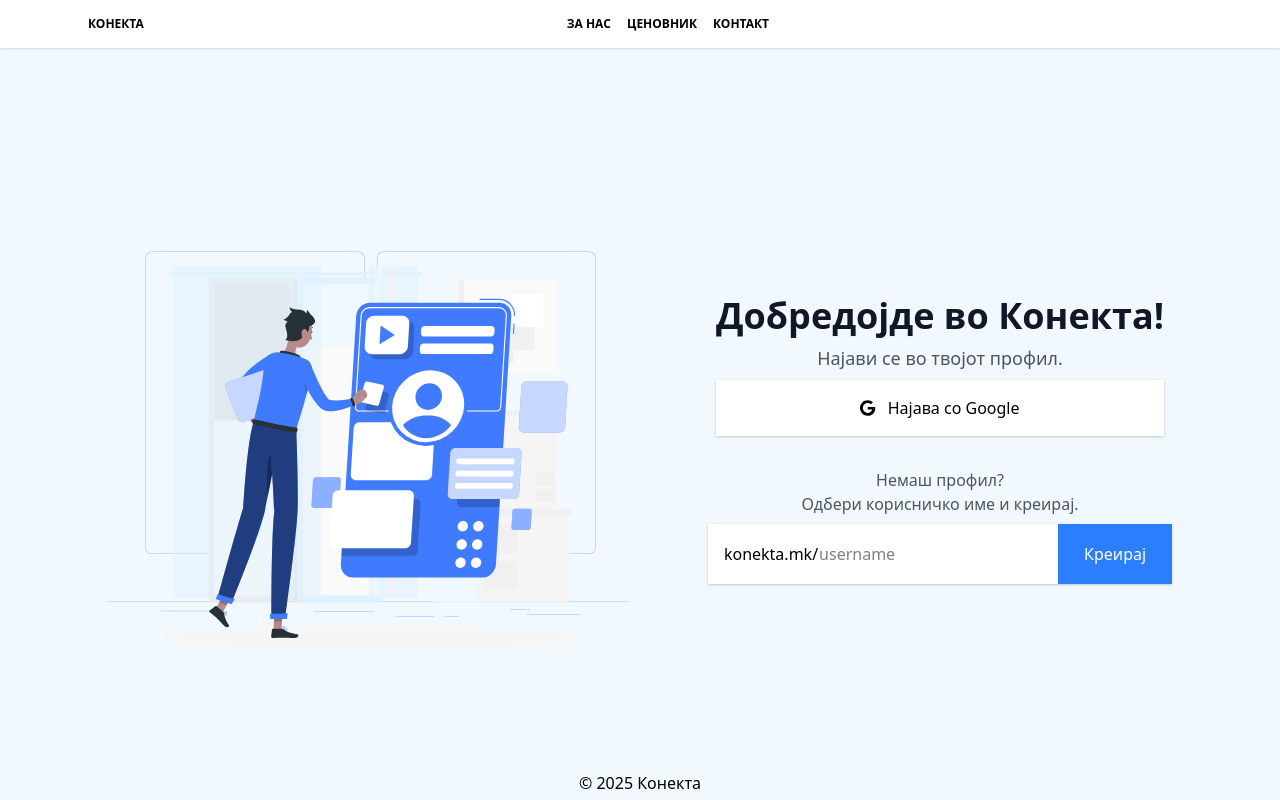
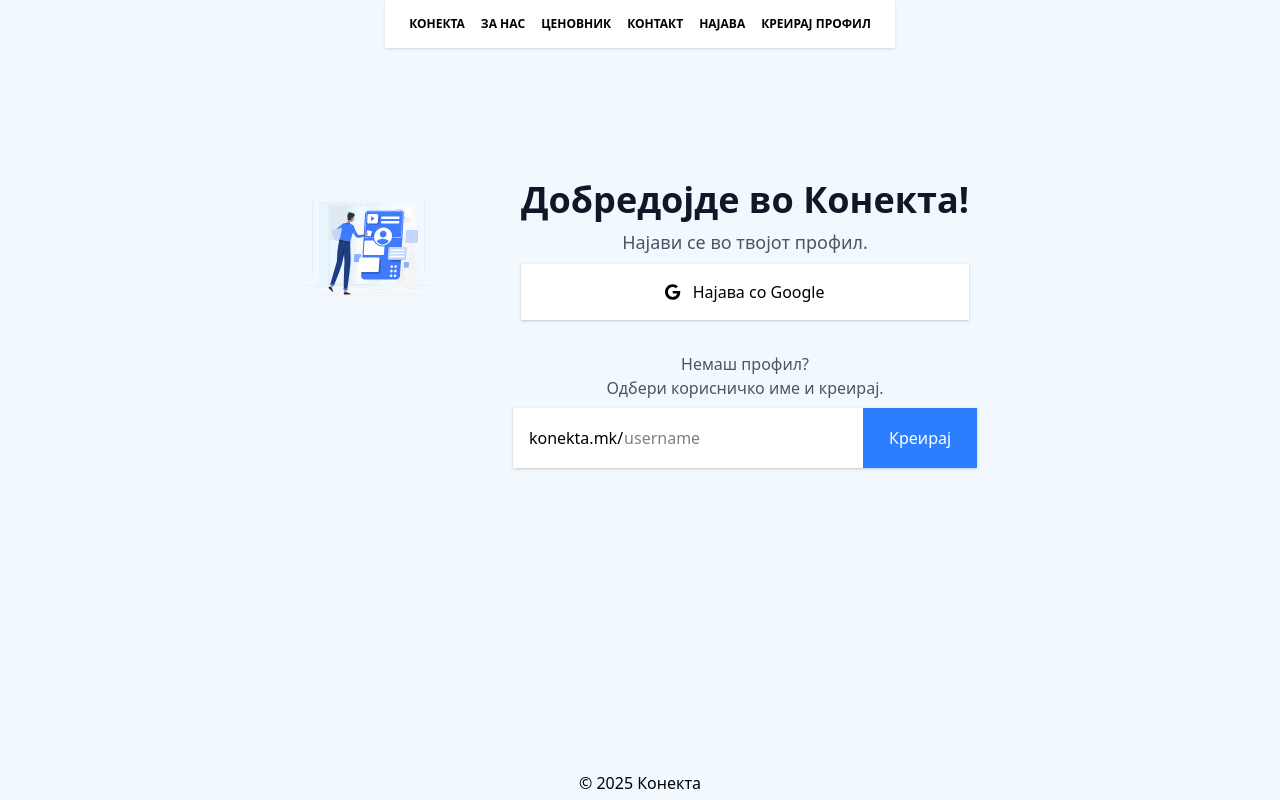
Before and after one commit to dorkyWolfie/konekta-landing, a Next.js app: page / in a window 1280 px wide. Built offline with nearby package versions, Linux system fonts and the light colour scheme; no server answers.

Commit message:
fixing small errors

```diff
--- a/src/app/(app)/layout.js
+++ b/src/app/(app)/layout.js
@@ -5,7 +5,8 @@
 
 export default function RootLayout({ children }) {
   return (
-    <html lang="en">
+    <html lang="mk">
+      <head><meta name="robots" content="noindex,nofollow" /></head>
       <body>{children}</body>
     </html>
   )
--- a/src/app/(app)/template.js
+++ b/src/app/(app)/template.js
@@ -31,11 +31,13 @@
 
   return (
     <html lang="mk">
-      {/* <meta name="viewport" content="width=device-width, initial-scale=1.0" /> */}
+      <head>
+        <meta name="robots" content="noindex,nofollow" />
+        {/* <meta name="viewport" content="width=device-width, initial-scale=1.0" /> */}
+      </head>
       <body className="overflow-x-hidden">
         <Toaster />
         <main className="flex min-h-screen">
-
           <aside id="sidebar" className="bg-white min-w-60 top-0 left-0 bottom-0 md:block justify-center hidden z-20 transition-all duration-500">
             <div className="sticky top-0 p-4 pt-8 flex flex-col items-center">
               <div className="rounded-full overflow-hidden aspect-square w-24 mx-auto">
--- a/src/app/(page)/[uri]/layout.js
+++ b/src/app/(page)/[uri]/layout.js
@@ -9,7 +9,10 @@
 export default function RootLayout({ children }) {
   return (
     <html lang="mk">
-      {/* <meta name="viewport" content="width=device-width, initial-scale=1.0" /> */}
+      <head>
+        <meta name="robots" content="noindex,nofollow" />
+        {/* <meta name="viewport" content="width=device-width, initial-scale=1.0" /> */}
+      </head>
       <body>
         <main className="">
           {children}
--- a/src/app/(website)/layout.js
+++ b/src/app/(website)/layout.js
@@ -10,7 +10,10 @@
 export default function RootLayout({ children }) {
   return (
     <html lang="mk">
-      {/* <meta name="viewport" content="width=device-width, initial-scale=1.0" /> */}
+      <head>
+        <meta name="robots" content="noindex,nofollow" />
+        {/* <meta name="viewport" content="width=device-width, initial-scale=1.0" /> */}
+      </head>
       <body>
         <Header />
         <main className="max-w-6xl md:m-auto p-6 md:h-100">
--- a/src/app/(website)/page.js
+++ b/src/app/(website)/page.js
@@ -1,11 +1,13 @@
 import HeroForm from "@/components/forms/heroForm";
 import LoginGoogle from "@/components/buttons/LoginGoogle";
+import Image from "next/image";
 
 export default function Home() {
   return (
     <section className="flex flex-row md:justify-between items-center md:gap-20 md:flex-nowrap flex-wrap justify-center items-start mb-10">
       <div>
-        <img src="../../Artboard 1.svg" className="w-130 min-w-50 object-left" />
+        {/* <img src="../../Artboard 1.svg" className="w-130 min-w-50 object-left" /> */}
+        <Image src="/Artboard 1.svg" alt="picture" width={130} height={130} />
       </div>
       <div className="flex flex-col items-center justify-center my-auto">
         <div>
--- a/src/components/header.js
+++ b/src/components/header.js
@@ -7,7 +7,7 @@
     const session = await getServerSession(authOptions);
 
     return (
-        <header className="bg-white shadow-sm py-4">
+        <header className="bg-white shadow-sm py-4 mx-auto">
             <div className="max-w-6xl flex md:justify-between justify-center items-center gap-4 md:flex-nowrap flex-wrap mx-auto px-6 text-black font-[600] text-xs uppercase">
                 <Link href={"/"}>Конекта</Link>
                 <nav className="flex items-center gap-4">
@@ -22,12 +22,12 @@
                             <LogoutButton />
                         </>
                     )}
-                    {/* {!session && (
+                    {!session && (
                         <>
                             <Link href={"/login"}>Најава</Link>
                             <Link href={"/register"}>Креирај профил</Link>
                         </>
-                    )} */}
+                    )}
                 </nav>
             </div>
         </header>
```
Also changed, not shown: public/robots.txt (added).
